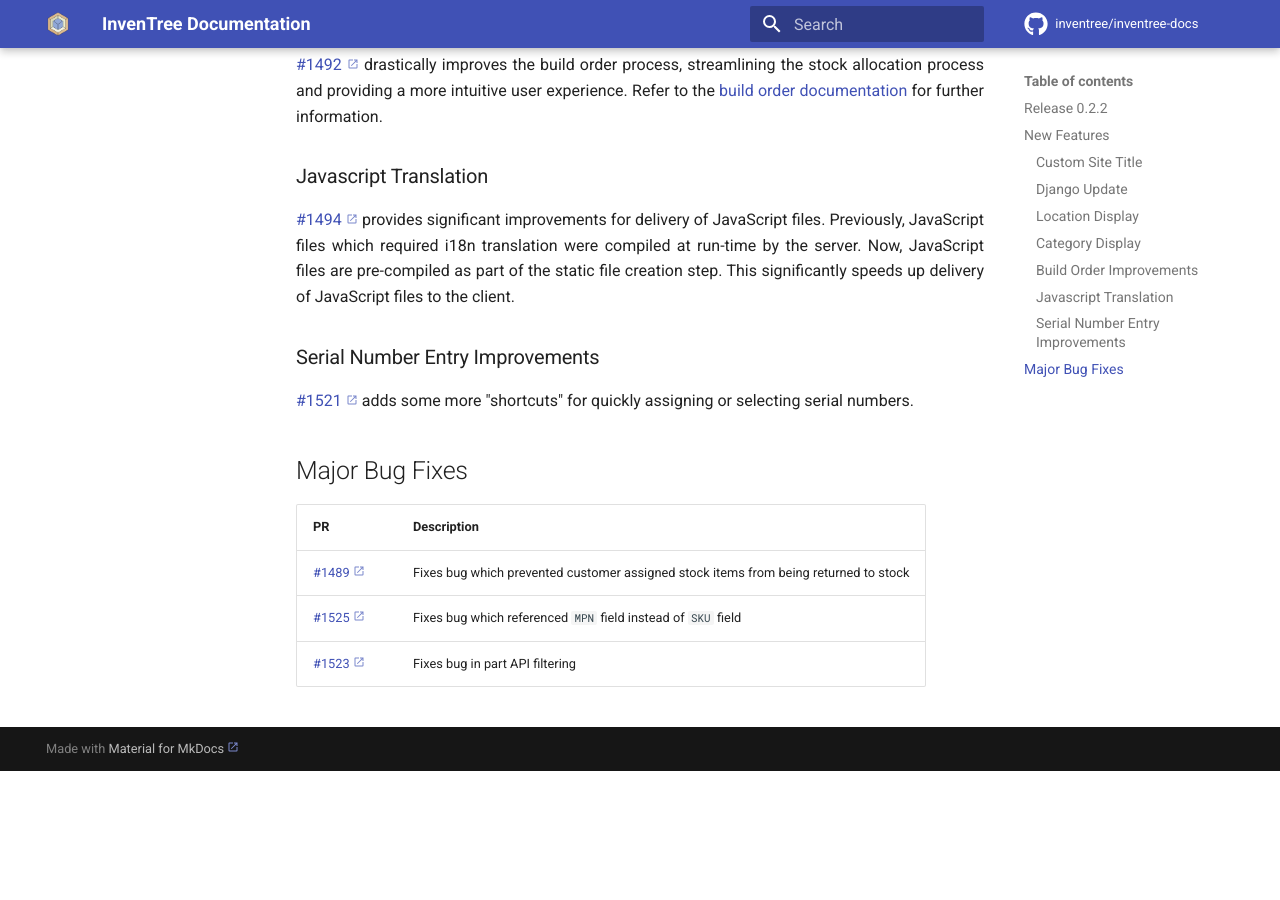
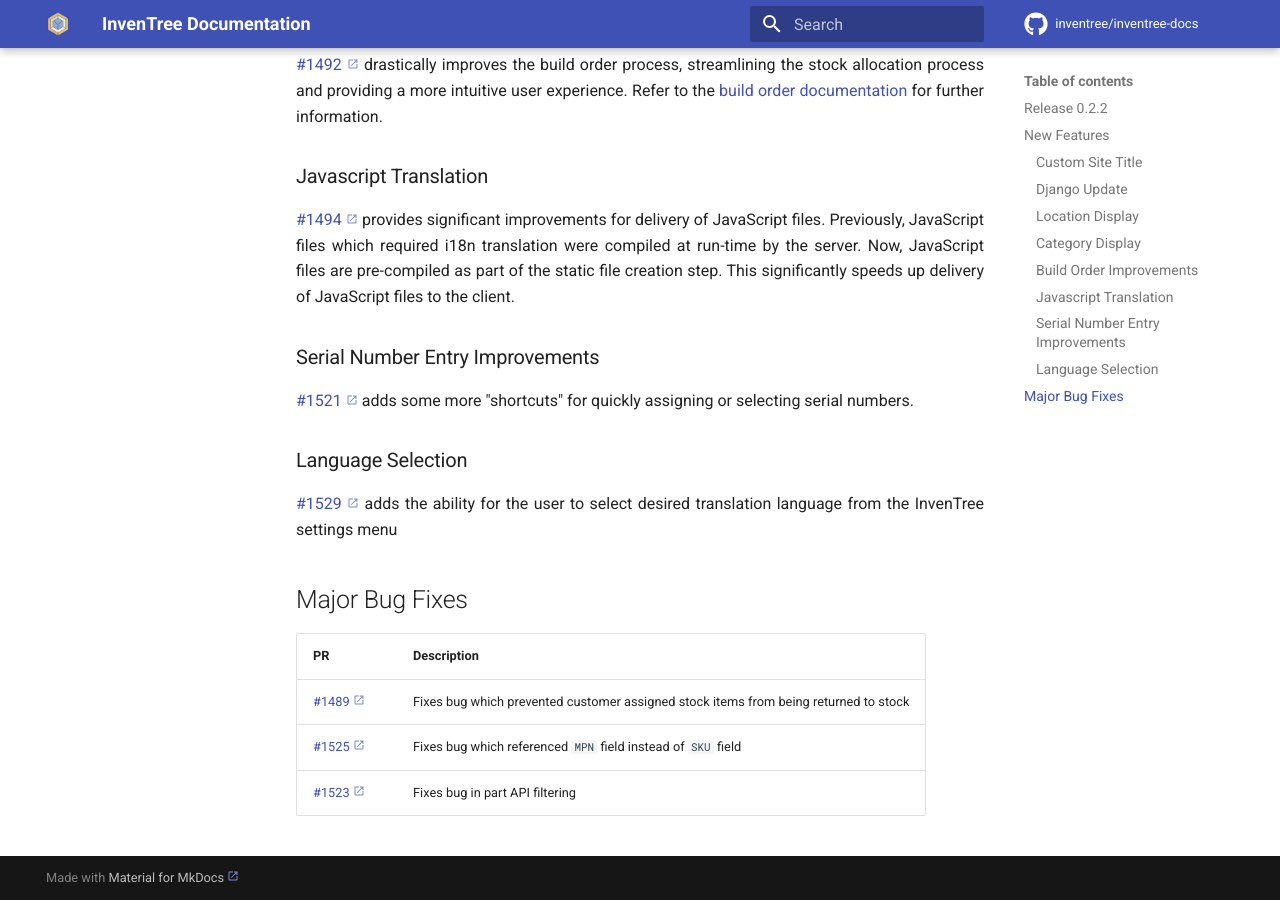
Before and after one commit to inventree/inventree-docs, an MkDocs documentation site: the page built from docs/releases/0.2.2.md, in a window 1280 px wide and 900 px high, scrolled down 824 px. Built offline with MkDocs 1.6.1 and Material for MkDocs 9.7.7, drawn with Linux system fonts in a browser that asks for light colours; a script that is not in the unit is left out; comment, search, counter and statistics services are not loaded; before the commit the page ends 1595 px from its top, so only the background shows below that.

Commit message:
Update 0.2.2.md

```diff
--- a/docs/releases/0.2.2.md
+++ b/docs/releases/0.2.2.md
@@ -36,6 +36,10 @@ title: Release 0.2.2
 
 [#1521](https://github.com/inventree/InvenTree/pull/1521) adds some more "shortcuts" for quickly assigning or selecting serial numbers.
 
+### Language Selection
+
+[#1529](https://github.com/inventree/InvenTree/pull/1529) adds the ability for the user to select desired translation language from the InvenTree settings menu
+
 ## Major Bug Fixes
 
 | PR | Description |
```
